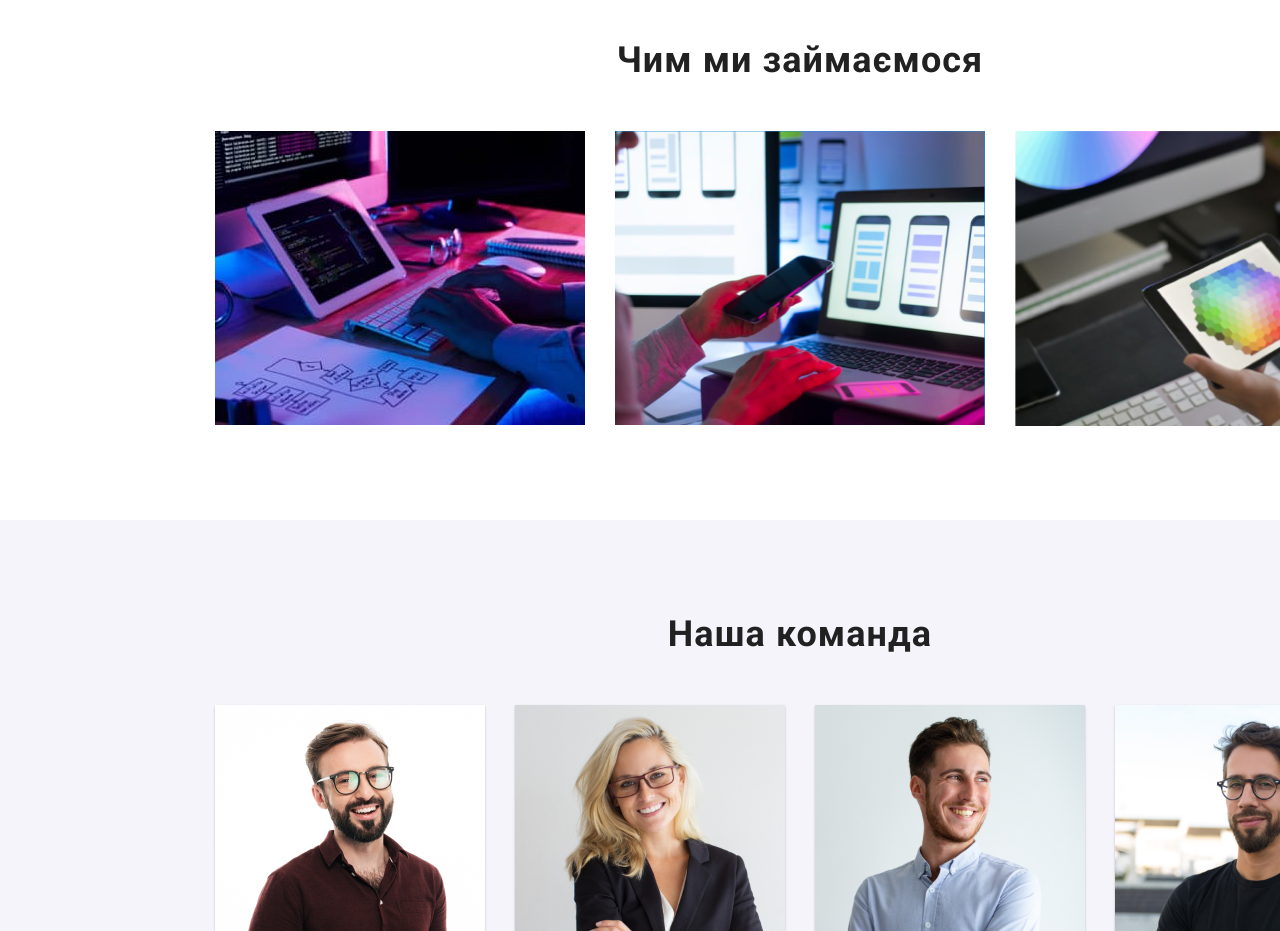
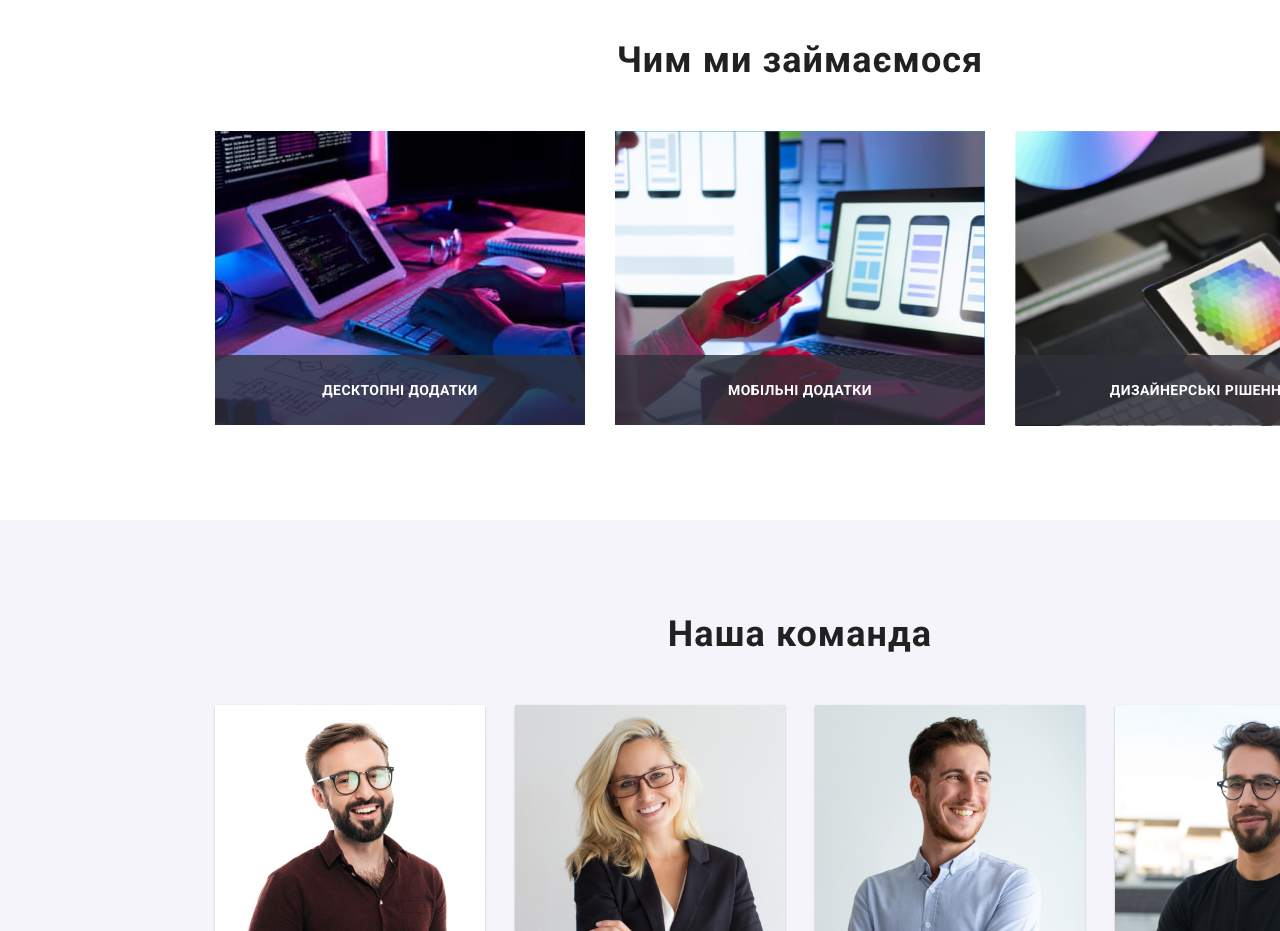
Before and after one commit to Nikita-Parkh/WebStudio, a plain HTML site: page index.html in a window 1280 px wide. Shown: the part 1080-2011 px from the top of the page. Drawn offline with nearby package versions, Linux system fonts and the light colour scheme.

Commit message:
positions

```diff
--- a/css/style.css
+++ b/css/style.css
@@ -75,6 +75,9 @@ ul{
     color: var(--color-two);
     text-decoration: none;
 
+}
+.nav-list-item:active{
+    background-color: var(--color-one);
 }
 .header-contact-link{
     width: 142px;
@@ -159,6 +162,10 @@ ul{
     border-radius: 4px;
     box-shadow: 0 4px 4px 0 rgba(0, 0, 0, 0.15);
     border: 1px;
+    cursor: pointer;
+}
+.hero-button:active{
+    scale: 1.1;
 }
 /* futures */
 .futures .container{
@@ -233,11 +240,29 @@ ul{
     color: var(--color-two);
     margin-bottom:50px;
 }
+.activities-description{
+    font-weight: 700;
+    font-size: 14px;
+    letter-spacing: 0.03em;
+    text-transform: uppercase;
+    color: white
+}
+.activities-container{
+    width: 370px;
+    height: 70px;
+    background-color:rgba(47, 48, 58, 0.8);
+    position: absolute;
+    display: flex;
+    justify-content: center;
+    align-items: center;
+    top: 224px;
+}
 .activities-list{
     display: flex;
 }
 .activities-item{
     margin-right:30px;
+    position: relative;
 }
 .activities-item:last-child{
     margin-right: 0;
--- a/index.html
+++ b/index.html
@@ -111,12 +111,21 @@
             <ul class="activities-list">
                 <li class="activities-item">
                     <img src="./images/work-1.jpg" alt="Картинка 1"  class="activities-img"  width="370px">
+                    <div class="activities-container">
+                    <p class="activities-description">Десктопні додатки</p>
+                    </div>
                 </li>
                 <li class="activities-item">
                     <img src="./images/work-2.jpg" alt="Картинка 2"  class="activities-img"  width="370px">
+                    <div class="activities-container">
+                    <p class="activities-description">Мобільні додатки</p>
+                    </div>
                 </li>
                 <li class="activities-item">
                     <img src="./images/work-3.jpg" alt="Картинка 3"  class="activities-img"  width="370px">
+                    <div class="activities-container">
+                    <p class="activities-description">Дизайнерські рішення</p>
+                    </div>
                 </li>
             </ul>
         </div>
```
